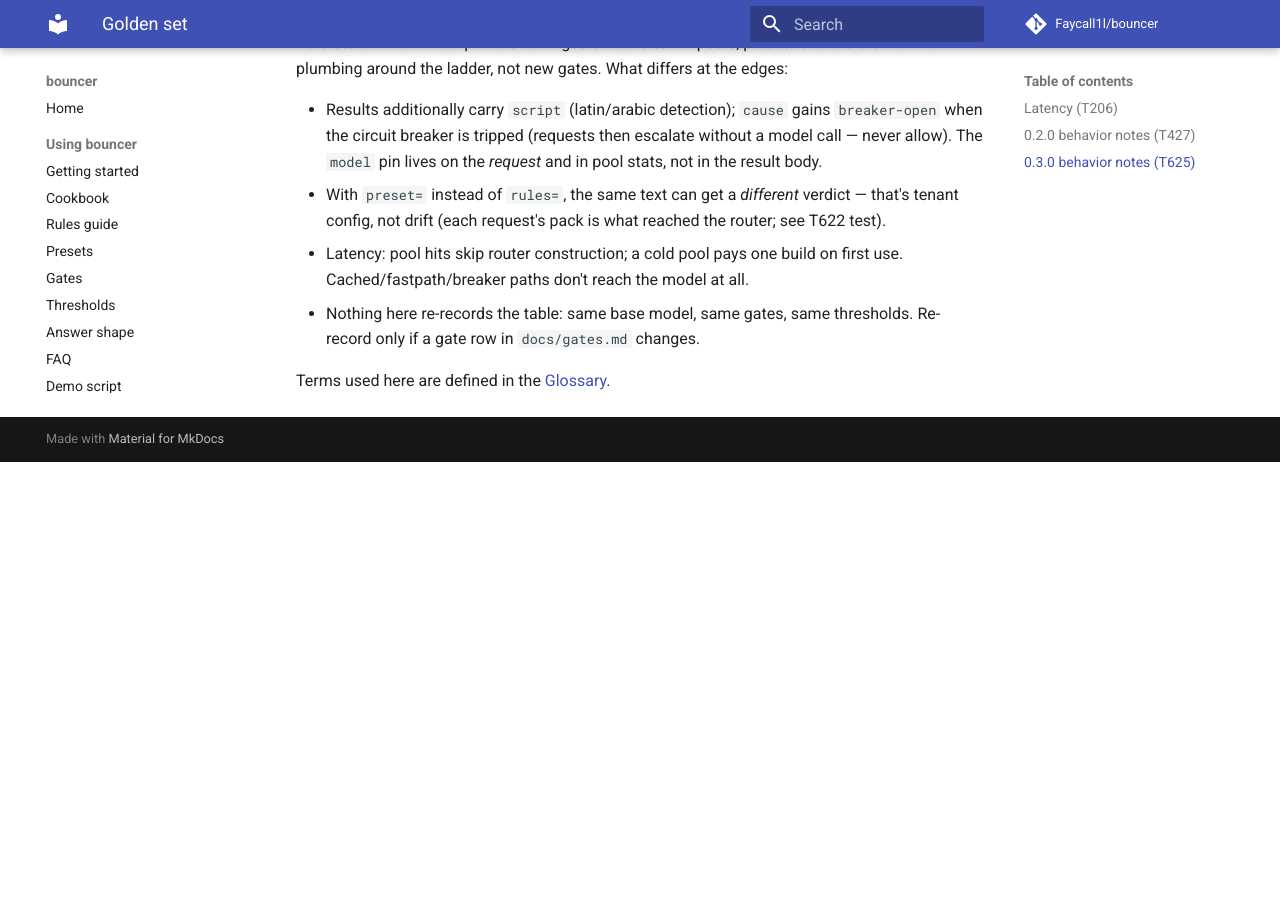
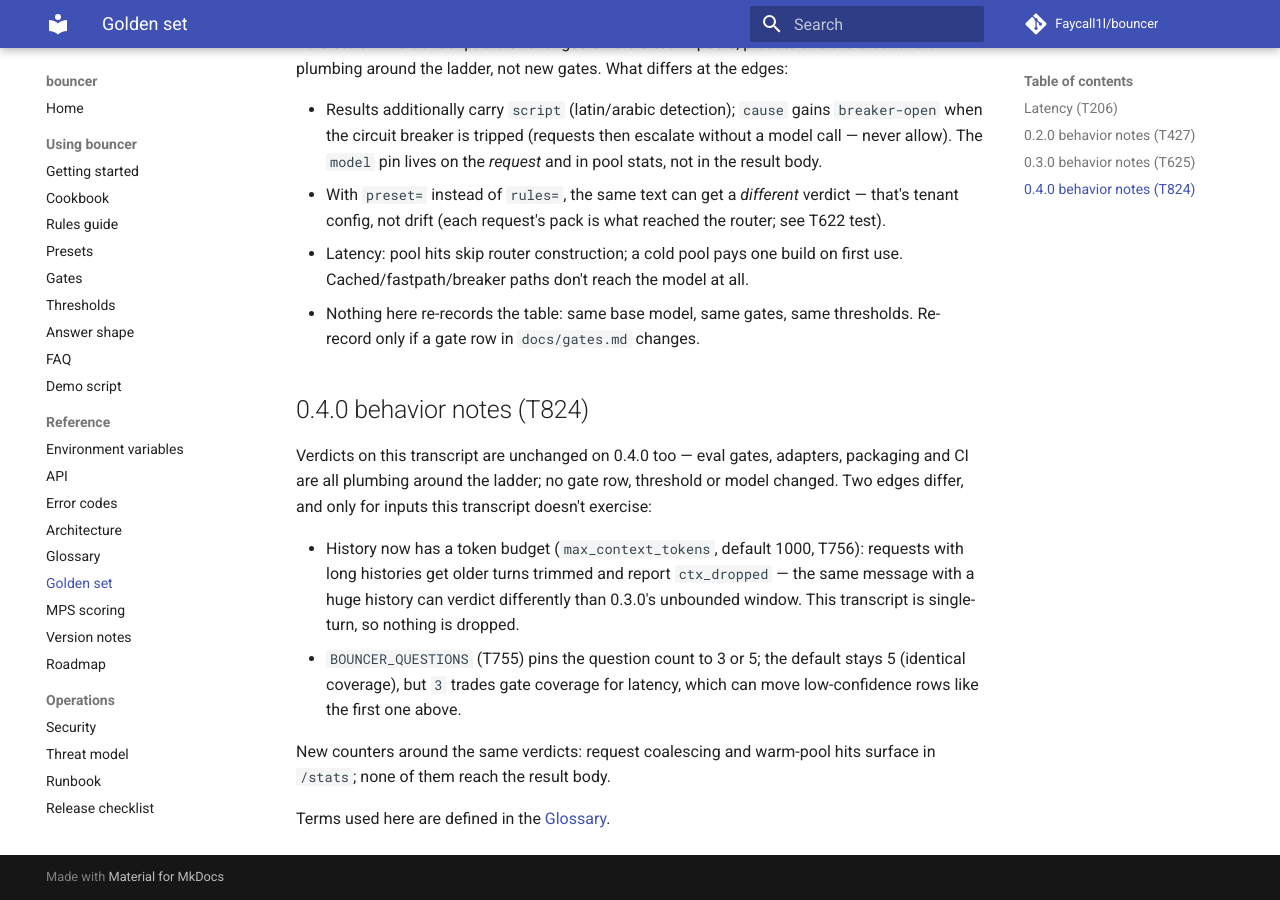
Before and after one commit to Faycall1l/bouncer, an MkDocs documentation site: the page built from docs/golden.md, in a window 1280 px wide and 900 px high, scrolled down 1168 px. Built offline with MkDocs 1.6.1 and Material for MkDocs 9.7.7, drawn with Linux system fonts in a browser that asks for light colours; comment, search, counter and statistics services are not loaded; before the commit the page ends 1630 px from its top, so only the background shows below that.

Commit message:
T824 docs: golden transcript gains the 0.4.0 behavior note — verdicts unchanged, two edges documented (T756 history token budget with ctx_dropped, T755 BOUNCER_QUESTIONS), following the T427/T625 pattern

```diff
--- a/docs/golden.md
+++ b/docs/golden.md
@@ -44,4 +44,23 @@ edges:
 * Nothing here re-records the table: same base model, same gates, same
   thresholds. Re-record only if a gate row in `docs/gates.md` changes.
 
+## 0.4.0 behavior notes (T824)
+
+Verdicts on this transcript are unchanged on 0.4.0 too — eval gates,
+adapters, packaging and CI are all plumbing around the ladder; no gate
+row, threshold or model changed. Two edges differ, and only for inputs
+this transcript doesn't exercise:
+
+* History now has a token budget (`max_context_tokens`, default 1000,
+  T756): requests with long histories get older turns trimmed and report
+  `ctx_dropped` — the same message with a huge history can verdict
+  differently than 0.3.0's unbounded window. This transcript is
+  single-turn, so nothing is dropped.
+* `BOUNCER_QUESTIONS` (T755) pins the question count to 3 or 5; the
+  default stays 5 (identical coverage), but `3` trades gate coverage for
+  latency, which can move low-confidence rows like the first one above.
+
+New counters around the same verdicts: request coalescing and warm-pool
+hits surface in `/stats`; none of them reach the result body.
+
 Terms used here are defined in the [Glossary](glossary.md).
```
Also changed, not shown: TODO.md (+1 -1 lines).
